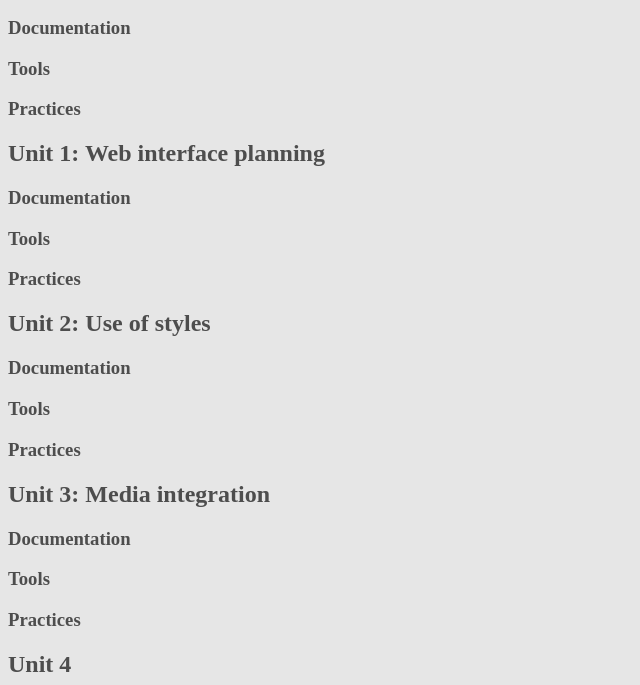
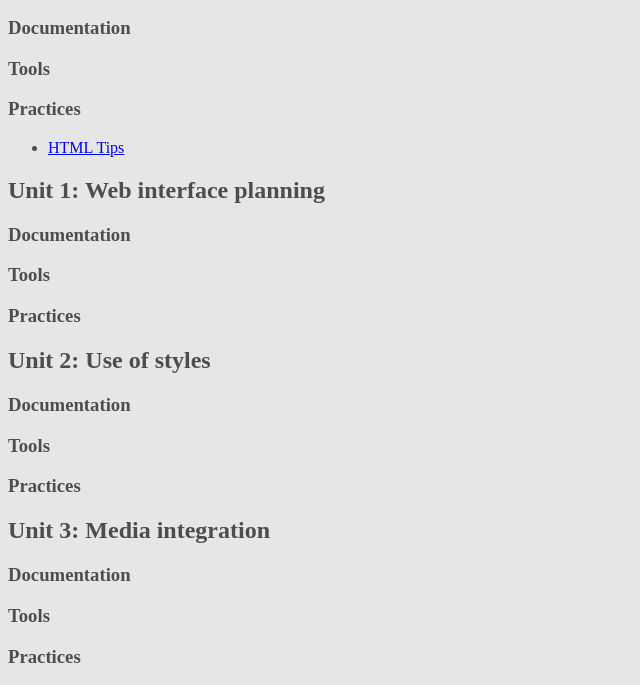
Before and after one commit to VictorSDN/victorsdn.github.io, a plain HTML site: page index.html in a window 1280 px wide. Shown: the part 110-795 px from the top of the page, without its empty margins (0-640 px from the left). Drawn offline with Linux system fonts and the light colour scheme.

Commit message:
Added HTML tips anchor

```diff
--- a/index.html
+++ b/index.html
@@ -28,7 +28,7 @@
             <div class="practices">
                 <h3>Practices</h3>
                 <ul>
-                    <!--Empty for now-->
+                    <li><a href="https://samuduke.github.io/TEMA%200/Practicas/TipsHTML/tipsHTML.html" target="_blank">HTML Tips</a></li>
                 </ul>
             </div>
         </div>
```
